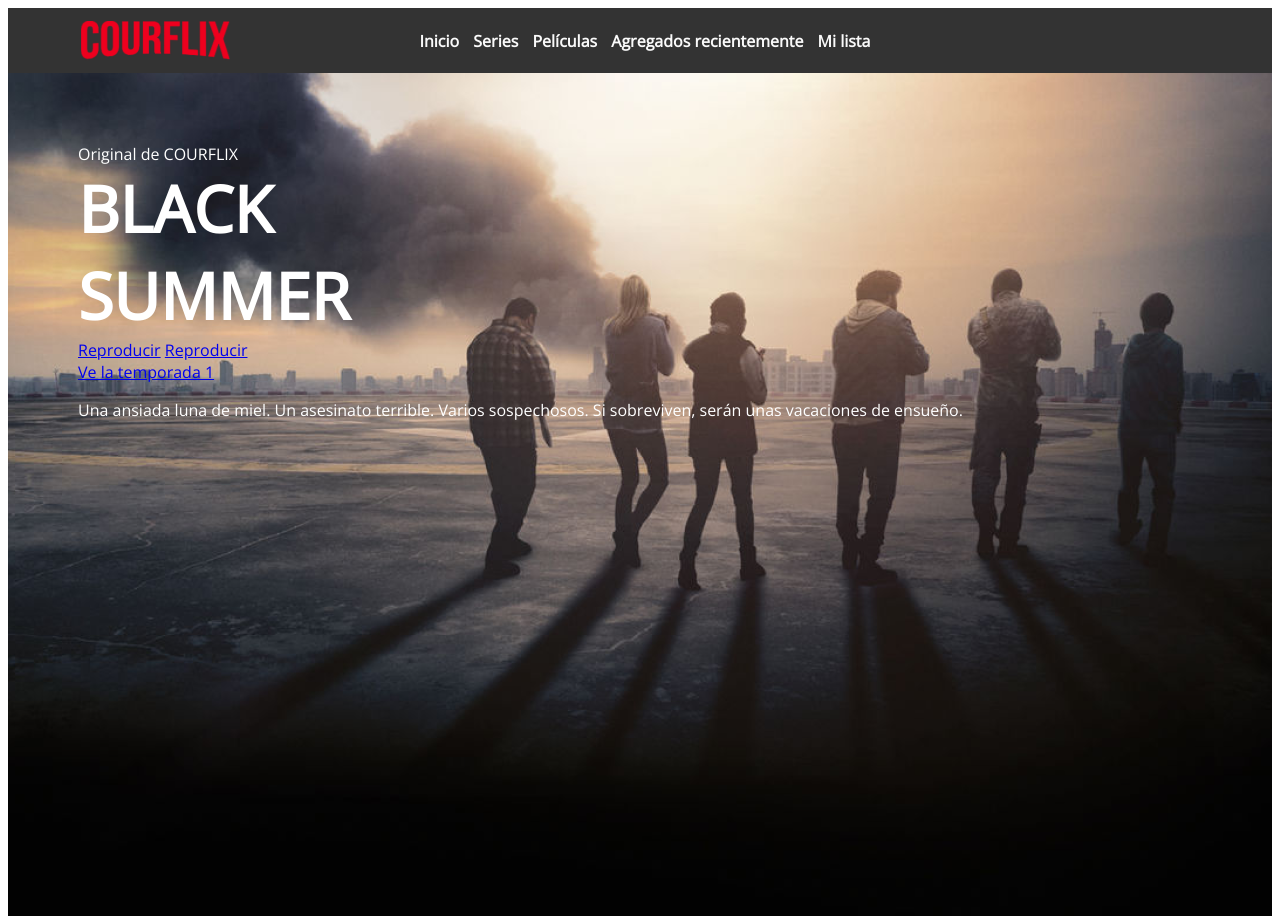
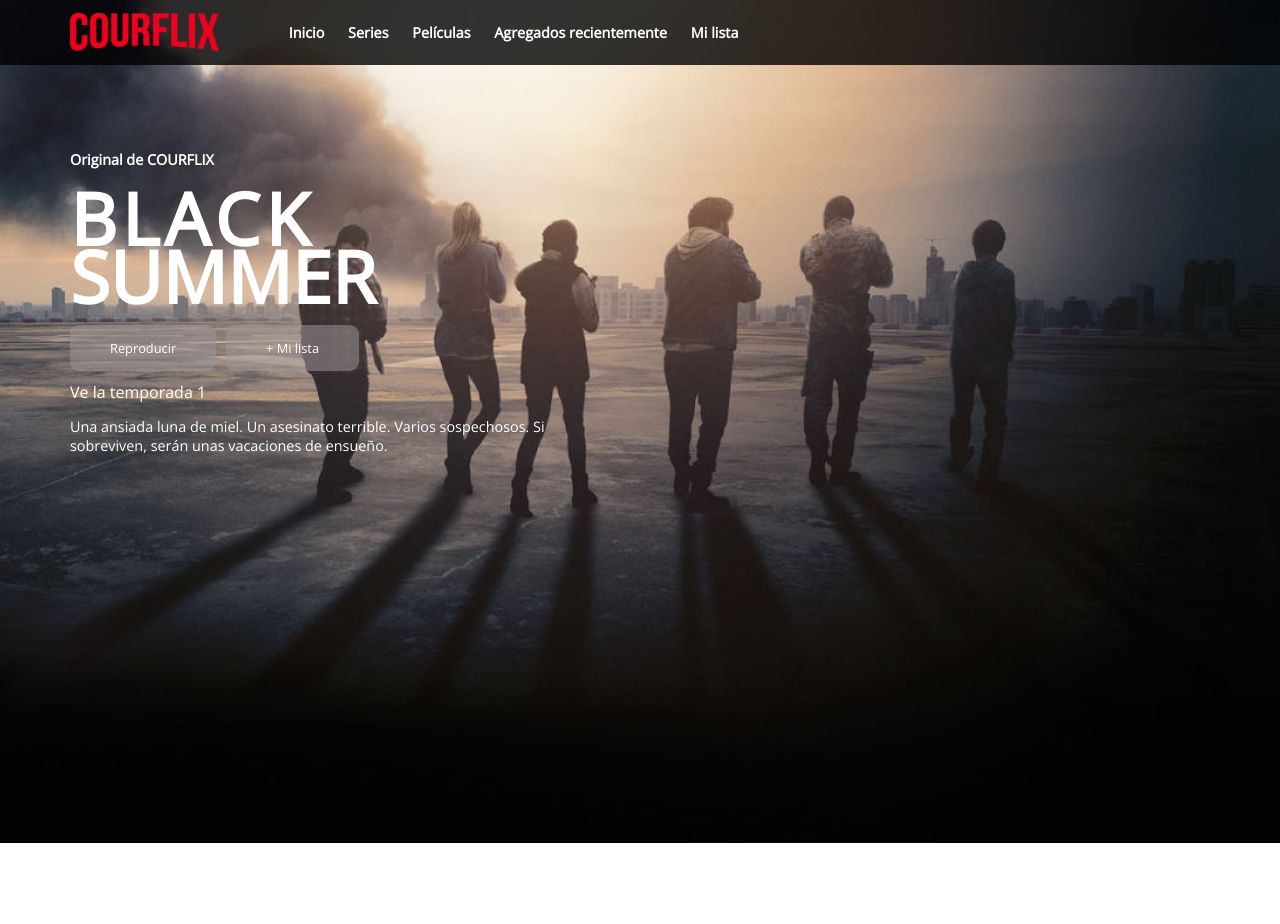
Before and after one commit to camila-ng/movies-platform, a plain HTML site: page index.html in a window 1280 px wide. After the commit the page ends 843 px from the top, so only its background shows below. Drawn offline with nearby package versions, Linux system fonts and the light colour scheme.

Commit message:
adding better styles

```diff
--- a/css/styles.scss
+++ b/css/styles.scss
@@ -1,68 +1,113 @@
 @import url("https://fonts.googleapis.com/css2?family=Open+Sans&display=swap");
+body{
+    margin: 0px;
+    padding: 0px;
 
 .content-wrapper {
-    width: 100%;
-    margin: 0;
-    padding: 0;
+
+    font-family: "Open Sans", sans-serif;
+    background-image: url("../images/Serie-img.png");
+    min-width: 100%;
+    min-height: 843px;
+    background-repeat: no-repeat;
+    background-position: right;
+    background-size: cover;
     .header {
-        margin: 0;
-        padding: 0;
-
         .nav {
             display: flex;
             height: 65px;
-            width: 100%;
             background-color: rgba(0, 0, 0, 0.801218);
             align-items: center;
-            justify-content: space-evenly;
+            justify-content: flex-start;
+            position: fixed;
+            width: 100%;
 
             .logo {
                 background-image: url("../images/Logo.png");
-                width: 148.69px;
-                height: 40px;
+                min-width: 148.69px;
+                min-height: 40px;
                 background-position: center;
                 background-size: cover;
-                position: absolute;
-                left: 81px;
+                margin-left: 70px;
             }
             .links-wrapper {
-                position: relative;
                 font-family: "Open Sans", sans-serif;
-                font-size: 1rem;
+                font-size: 0.9rem;
+                max-width: 100%;
+                margin-left: 50px;
+
                 .link {
                     text-decoration: none;
-                    color: #fafafa;
-                    margin-left: 10px;
+                    color: #ffffff;
+                    margin-left: 20px;
                     font-weight: bold;
                 }
             }
         }
     }
     .middle-content {
-        background-image: url("../images/Serie-img.png");
-        width: 100%;
-        height: 843px;
-        background-repeat: no-repeat;
-        background-size: cover;
-        margin: 0;
+        //ahre que ponia acáaaaa
 
         .middle-content-wrapper {
             color: white;
-            font-family: "Open Sans", sans-serif;
-            padding: 70px;
-            position: absolute;
+            min-height: 200px;
+            max-width: 530px;
+            padding-left: 70px;
+            padding-top: 150px;
+
+
+
             .courflix-title {
-                font-size: 1rem;
+                font-size: 0.9rem;
+                font-weight: bold;
+            }
 
-           }
-           .content-title{
-               font-size: 4rem;
-               font-weight: bolder;
+            .title-wrapper {
+                display: flex;
+                flex-direction: column;
+
+                .content-title {
+                    font-size: 4.5rem;
+                    font-weight: bolder;
+
+                    &:first-child {
+                        letter-spacing: 5px;
+                    }
+                    &:nth-child(2) {
+                        margin-top: -40px;
+                    }
+                }
             }
-            .content-title-2{
-                font-size: 4rem;
-               font-weight: bolder;
+            .links-container {
+                display: flex;
+                justify-content: flex-start;
+                align-items: flex-start;
+                .button {
+                    text-decoration: none;
+                    color: white;
+                    background: rgba(157, 151, 151, 0.541521);
+                    border-radius: 9px;
+                    padding: 14px 40px;
+                    font-size: 0.8rem;
+
+                    &:nth-child(2) {
+                        margin-left: 10px;
+                    }
+                }
+            }
+            .description-wrapper {
+                margin-top: 10px;
+                .watch {
+                    text-decoration: none;
+                    color: white;
+                }
+                .description {
+                    // width: 35%;
+                    font-weight: lighter;
+                    font-size: 0.9rem;
+                }
             }
         }
     }
 }
+}
--- a/index.html
+++ b/index.html
@@ -22,14 +22,18 @@
     </header>
 
  <div class="middle-content">
+
      <div class="middle-content-wrapper">
         <div class="courflix-title">Original de COURFLIX</div>
-        <div class="content-title">BLACK</div> <!-- esto se hace con back igual bro -->
-        <div class="content-title-2">SUMMER</div> <!-- esto se hace con back igual bro -->
+
+          <div class="title-wrapper">
+             <div class="content-title">BLACK</div> <!-- esto se hace con back igual bro -->
+             <div class="content-title">SUMMER</div> <!-- esto se hace con back igual bro -->
+          </div>
 
         <div class="links-container">
             <a class="button" href="#" alt="reproducir">Reproducir</a>
-            <a class="button" href="#" alt="mi-lista">Reproducir</a>
+            <a class="button" href="#" alt="mi-lista"> + Mi lista</a>
         </div>
 
         <div class="description-wrapper">
```
Also changed, not shown: css/styles.css, 1 other file.
